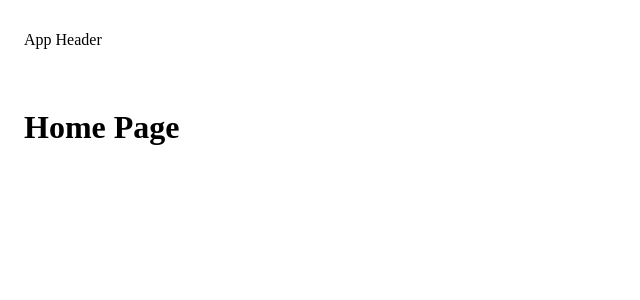
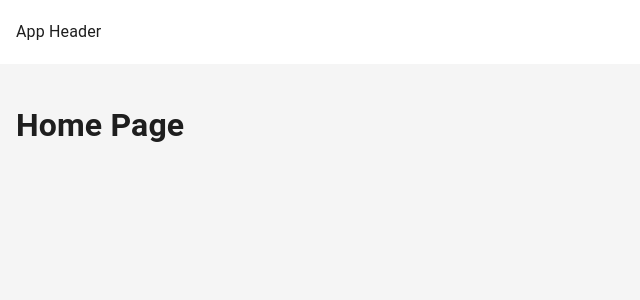
Before and after one commit to JorgeParedesDev/udo-dashboard-app, a React (Vite) app: page / in a window 1280 px wide. Shown: the top 300 px of the page, without its empty margins (0-640 px from the left). Built offline with nearby package versions, Linux system fonts and the light colour scheme.

Commit message:
fix(theme): ensure theme and routing providers are correctly structured

```diff
--- a/src/UdoDashboardApp.tsx
+++ b/src/UdoDashboardApp.tsx
@@ -1,12 +1,14 @@
 /**
  * Archivo: UdoDashboardApp.tsx
- * Propósito: Componente raíz de la app. Integra el sistema de theming y renderiza el contenido principal.
+ * Propósito: componente raíz de la aplicación. Aplica el tema dinámico según el modo y renderiza las rutas.
  */
 
 import { CssBaseline, ThemeProvider as MuiThemeProvider } from '@mui/material';
+import { BrowserRouter } from 'react-router-dom';
 
 import { useThemeMode } from './config/useThemeMode';
 import { getTheme } from './config/theme';
+import { AppRouter } from './router/AppRouter';
 
 export const UdoDashboardApp = () => {
 	const { mode } = useThemeMode(); // Obtiene el modo actual ('light' | 'dark')
@@ -15,6 +17,9 @@ export const UdoDashboardApp = () => {
 	return (
 		<MuiThemeProvider theme={theme}>
 			<CssBaseline />
+			<BrowserRouter>
+				<AppRouter />
+			</BrowserRouter>
 		</MuiThemeProvider>
 	);
 };
--- a/src/main.tsx
+++ b/src/main.tsx
@@ -1,22 +1,19 @@
 /**
  * Archivo: main.tsx
- * Propósito: Punto de entrada de la aplicación. Renderiza el componente raíz dentro del proveedor de tema.
+ * Propósito: punto de entrada principal. Renderiza el árbol de la app dentro del proveedor de tema.
  */
 
+import ReactDOM from 'react-dom/client';
 import { StrictMode } from 'react';
-import { createRoot } from 'react-dom/client';
-import { BrowserRouter } from 'react-router-dom';
 
 import { ThemeProvider } from './config/ThemeContext';
-import { AppRouter } from './router/AppRouter';
+import { UdoDashboardApp } from './UdoDashboardApp';
 
-// Envuelve la app en StrictMode, en el router y en el proveedor del tema
-createRoot(document.getElementById('root')!).render(
+// Renderiza la aplicación dentro del ThemeProvider personalizado
+ReactDOM.createRoot(document.getElementById('root')!).render(
 	<StrictMode>
-		<BrowserRouter>
-			<ThemeProvider>
-				<AppRouter />
-			</ThemeProvider>
-		</BrowserRouter>
+		<ThemeProvider>
+			<UdoDashboardApp />
+		</ThemeProvider>
 	</StrictMode>
 );
```
